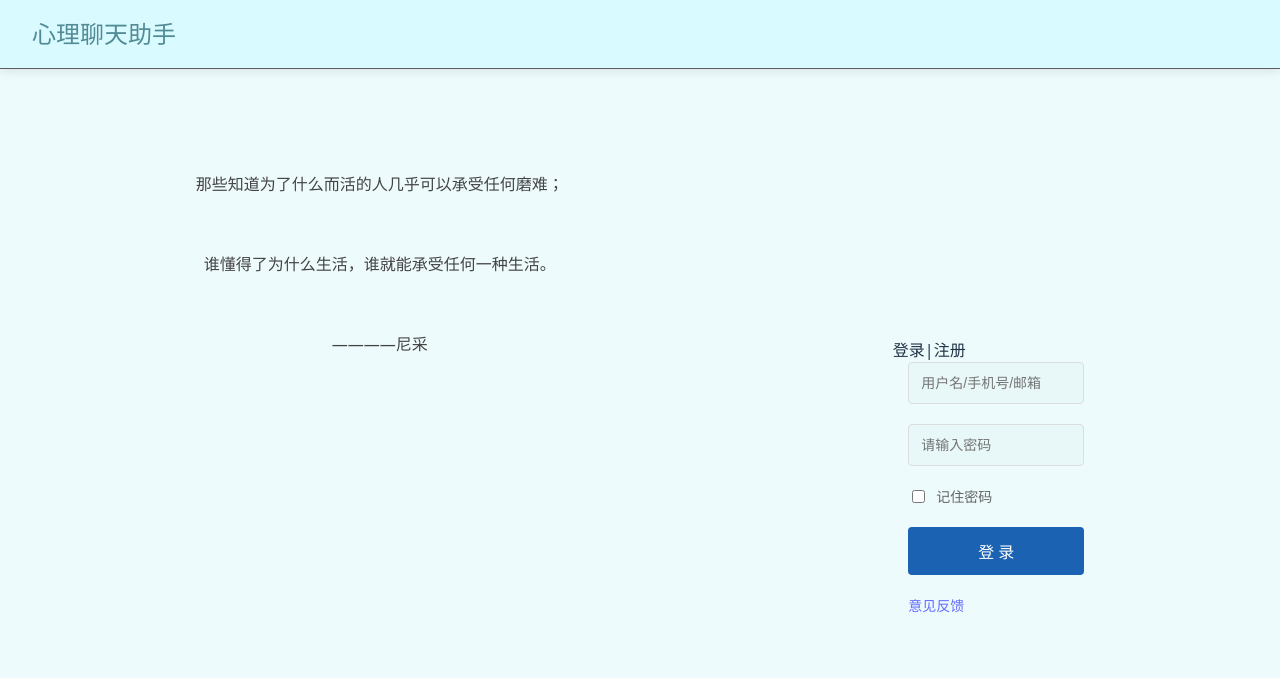
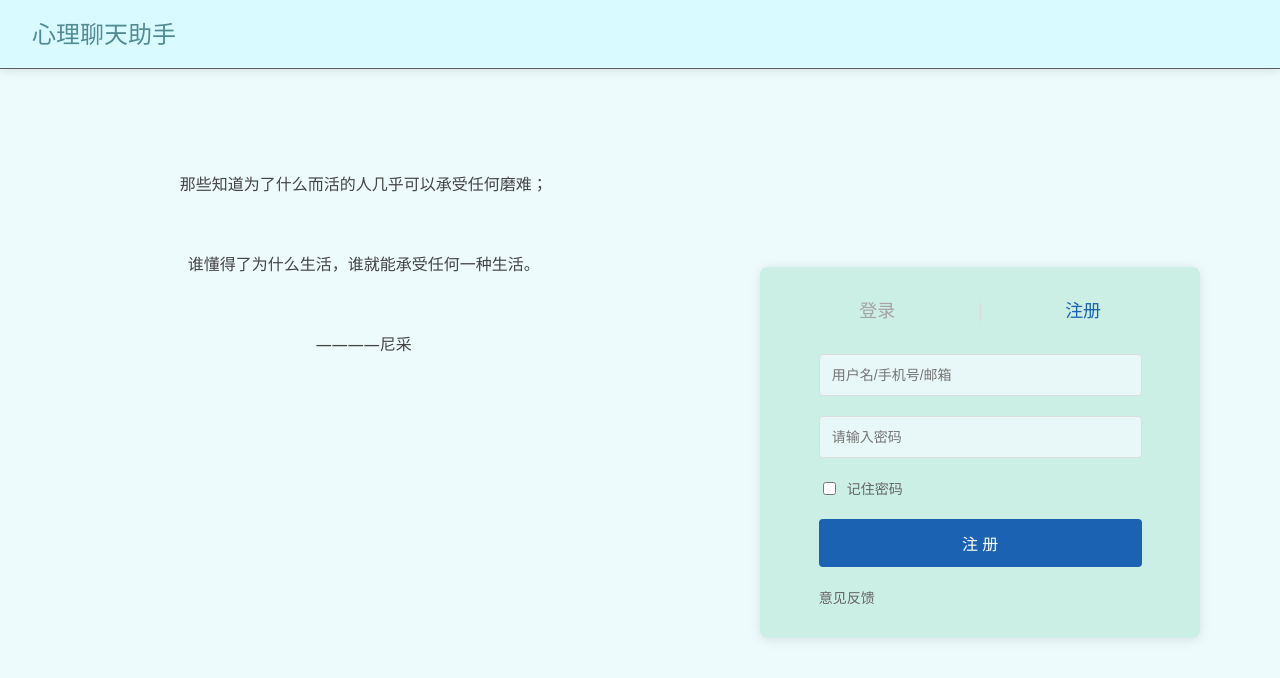
Before and after one commit to Treashep/psyas, a React (Vite) app in the folder front/: page /register in a window 1280 px wide. Shown: the top 678 px of the page. Built offline with nearby package versions, Linux system fonts and the light colour scheme.

Commit message:
修改注册界面样式

```diff
--- a/front/src/pages/register/index.css
+++ b/front/src/pages/register/index.css
@@ -1,15 +1,18 @@
+/* /src/pages/register/index.css */
+
 .body {
   display: flex;
   flex-direction: row;
-  min-height: calc(100vh - 60px); /* 保持与导航栏一致 */
-  padding: 2rem; /* 只保留一个 padding */
+  min-height: calc(100vh - 60px);
+  padding: 2rem;
   background-color: #eefbfc;
   box-sizing: border-box;
 }
+
 .left {
   display: flex;
-  flex-direction: column; /* 让子元素按列排列 */
-  align-items: center; /* 水平居中 */
+  flex-direction: column;
+  align-items: center;
   margin-top: 50px;
   width: 60%;
   background-color: #eefbfc;
@@ -21,9 +24,9 @@
   margin-top: 30px;
   padding-bottom: 10px;
   text-align: center;
-  display: block;
   color: #444444;
 }
+
 .right {
   display: flex;
   flex-grow: 1;
@@ -36,6 +39,7 @@
   align-items: center;
 }
 
+/* ✅ 改为 .register，不是 .logregisterin */
 .register {
   width: 400px;
   padding: 30px;
@@ -62,7 +66,8 @@
   font-weight: bold;
 }
 
-.register .title span:hover, .register .title .active {
+.register .title span:hover,
+.register .title .active {
   color: #1b62b2;
 }
 
@@ -72,14 +77,14 @@
 }
 
 .form {
-  width: 85%;  /* 设置表单宽度，比login盒子小一些 */
-  margin: 0 auto;  /* 水平居中 */
+  width: 85%;
+  margin: 0 auto;
 }
 
 .form .input-group {
   margin-bottom: 20px;
   display: flex;
-  justify-content: center;  /* 水平居中 */
+  justify-content: center;
 }
 
 .form input[type="text"],
@@ -137,11 +142,11 @@
   font-size: 14px;
 }
 
-.extra-links a {
+.extra-link a {
   color: #666;
   text-decoration: none;
 }
 
-.extra-links a:hover {
+.extra-link a:hover {
   color: #1b62b2;
 }
--- a/front/src/pages/register/index.jsx
+++ b/front/src/pages/register/index.jsx
@@ -1,6 +1,6 @@
 import Bar from "../../components/bar"
 import { fetchRegister } from "../../store/modules/user";
-import '/src/pages/login/index.css';
+import '/src/pages/register/index.css';
 import { useState } from "react";
 import { useNavigate } from "react-router-dom";
 import { useDispatch } from "react-redux";
@@ -97,7 +97,7 @@ const Register = ()=>{
                 <span>记住密码</span>
               </label>
             </div>
-            <button className="login-btn" onClick={handleSubmit}>登 录</button>
+            <button className="register-btn" onClick={handleSubmit}>注 册</button>
             <div className="extra-link">
               <a href="#">意见反馈</a>
             </div>
```
